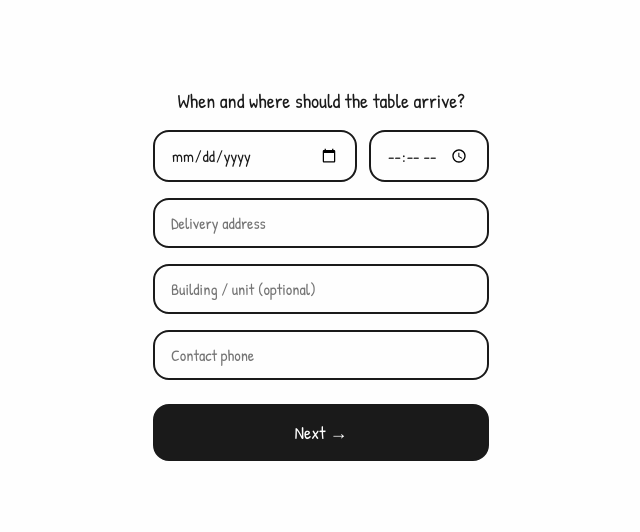
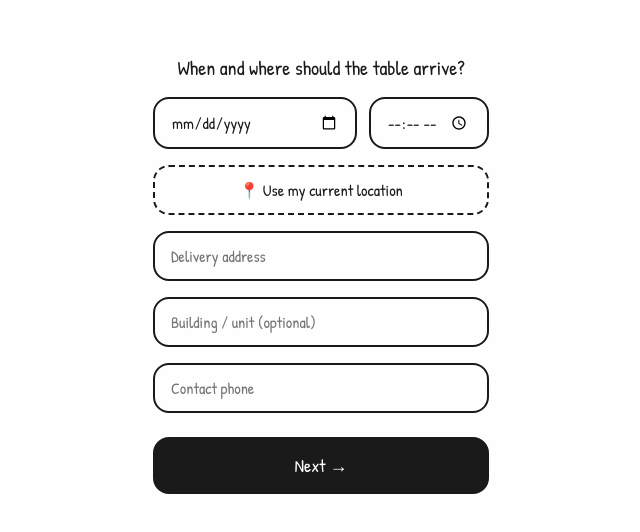
Before and after one commit to IOOIIOU17/billtable-customer-web, a React (Vite) app: page /time in a window 1280 px wide. Shown: the part 126-658 px from the top of the page, without its empty margins (319-959 px from the left). Built offline with nearby package versions, Linux system fonts and the light colour scheme.

Commit message:
Add geolocation capture and send lat/lng with order

```diff
--- a/src/screens/AiMatching.jsx
+++ b/src/screens/AiMatching.jsx
@@ -1,32 +1,14 @@
 import { useState, useEffect } from 'react';
 import { useNavigate } from 'react-router-dom';
 import useOrderStore from '../store/orderStore';
+import api from '../services/api';
 import aiMatchingDoodle from '../assets/ai-matching-doodle.png';
-
-const mockMatch = {
-  restaurant: {
-    id: 6,
-    name: 'Downy Thai Kitchen',
-    address: '123 Main St, Los Angeles, CA',
-    phone: '213-555-0101',
-  },
-  recommended_menus: [
-    { id: 1, name: 'Pad Thai', price: 14.99, image_url: null },
-    { id: 2, name: 'Green Curry', price: 15.99, image_url: null },
-    { id: 3, name: 'Spring Rolls', price: 8.99, image_url: null },
-    { id: 4, name: 'Fried Rice', price: 13.99, image_url: null },
-    { id: 5, name: 'Tom Yum Soup', price: 12.99, image_url: null },
-    { id: 6, name: 'Mango Sticky Rice', price: 7.99, image_url: null },
-    { id: 7, name: 'Satay Chicken', price: 11.99, image_url: null },
-    { id: 8, name: 'Papaya Salad', price: 9.99, image_url: null },
-  ],
-  estimated_total: 89.99,
-};
 
 export default function AiMatching() {
   const navigate = useNavigate();
   const store = useOrderStore();
   const [step, setStep] = useState(0);
+  const [error, setError] = useState('');
 
   const steps = [
     'Matching theme...',
@@ -41,11 +23,36 @@ export default function AiMatching() {
       setStep((s) => (s < steps.length - 1 ? s + 1 : s));
     }, 500);
 
+    const runMatching = async () => {
+      try {
+        const res = await api.post('/api/matching/find', {
+          latitude: store.latitude,
+          longitude: store.longitude,
+          cuisine_type: store.theme || null,
+          budget: store.budget || null,
+          guest_count: store.guestCount || 1,
+          allergies: store.allergies || [],
+          avoid_spicy: store.avoidSpicy || false,
+        });
+
+        const data = res.data;
+
+        if (data.count > 0) {
+          store.setMatchedRestaurant(data.matches[0]);
+          navigate('/result');
+        } else {
+          setError('ไม่พบร้านที่ตรงกับเงื่อนไข ลองปรับ budget หรือ theme ดูนะครับ');
+        }
+      } catch (err) {
+        console.error('Matching error:', err);
+        setError('เกิดข้อผิดพลาดในการค้นหาร้าน กรุณาลองใหม่');
+      }
+    };
+
     const timer = setTimeout(() => {
       clearInterval(interval);
-      store.setMatchedRestaurant(mockMatch);
-      navigate('/result');
-    }, 2500);
+      runMatching();
+    }, 2000);
 
     return () => {
       clearInterval(interval);
@@ -70,14 +77,39 @@ export default function AiMatching() {
       <p style={{ fontFamily: 'var(--font-logo)', fontSize: '28px', textAlign: 'center' }}>
         Bill AI is building your table.
       </p>
+
+      {!error && (
         <div style={{ display: 'flex', flexDirection: 'column', gap: '10px', width: '100%' }}>
           {steps.map((s, i) => (
             <div key={i} style={{ display: 'flex', alignItems: 'center', gap: '12px', opacity: i <= step ? 1 : 0.2, transition: 'opacity 0.4s' }}>
-            <span style={{ fontSize: '16px' }}>{i <= step ? '✓' : '○'}</span>
+              <span style={{ fontSize: '16px' }}>{i <= step ? '✓' : 'O'}</span>
               <span style={{ fontFamily: 'var(--font-body)', fontSize: '16px', color: 'var(--color-ink)' }}>{s}</span>
             </div>
           ))}
         </div>
+      )}
+
+      {error && (
+        <div style={{ display: 'flex', flexDirection: 'column', gap: '16px', width: '100%', alignItems: 'center' }}>
+          <p style={{ fontFamily: 'var(--font-body)', fontSize: '18px', textAlign: 'center' }}>{error}</p>
+          <button
+            onClick={() => navigate('/time')}
+            style={{
+              width: '100%',
+              background: 'var(--color-ink)',
+              color: 'var(--color-paper)',
+              border: '2px solid var(--color-ink)',
+              borderRadius: 'var(--radius)',
+              padding: '14px',
+              fontFamily: 'var(--font-body)',
+              fontSize: '18px',
+              cursor: 'pointer',
+            }}
+          >
+            ← Back
+          </button>
+        </div>
+      )}
     </div>
   );
 }
--- a/src/screens/Confirmation.jsx
+++ b/src/screens/Confirmation.jsx
@@ -15,6 +15,8 @@ export default function Confirmation() {
   const avoidSpicy = useOrderStore((s) => s.avoidSpicy);
   const deliveryTime = useOrderStore((s) => s.deliveryTime);
   const deliveryAddress = useOrderStore((s) => s.deliveryAddress);
+  const latitude = useOrderStore((s) => s.latitude);
+  const longitude = useOrderStore((s) => s.longitude);
 
   const steps = [
     'Order received',
@@ -47,6 +49,8 @@ export default function Confirmation() {
           avoidSpicy,
           deliveryTime,
           deliveryAddress,
+          latitude,
+          longitude,
         }, {
           headers: { Authorization: `Bearer ${token}` }
         });
--- a/src/screens/TimeLocation.jsx
+++ b/src/screens/TimeLocation.jsx
@@ -6,11 +6,16 @@ export default function TimeLocation() {
   const navigate = useNavigate();
   const setDeliveryTime = useOrderStore((s) => s.setDeliveryTime);
   const setDeliveryAddress = useOrderStore((s) => s.setDeliveryAddress);
+  const setLocation = useOrderStore((s) => s.setLocation);
+  const latitude = useOrderStore((s) => s.latitude);
+  const longitude = useOrderStore((s) => s.longitude);
+
   const [date, setDate] = useState('');
   const [time, setTime] = useState('');
   const [address, setAddress] = useState('');
   const [building, setBuilding] = useState('');
   const [phone, setPhone] = useState('');
+  const [locationStatus, setLocationStatus] = useState('');
 
   const inputStyle = {
     width: '100%',
@@ -22,6 +27,23 @@ export default function TimeLocation() {
     background: 'var(--color-paper)',
     color: 'var(--color-ink)',
     outline: 'none',
+  };
+
+  const handleUseLocation = () => {
+    if (!navigator.geolocation) {
+      setLocationStatus('เบราว์เซอร์นี้ไม่รองรับการหาตำแหน่ง');
+      return;
+    }
+    setLocationStatus('กำลังค้นหาตำแหน่ง...');
+    navigator.geolocation.getCurrentPosition(
+      (pos) => {
+        setLocation(pos.coords.latitude, pos.coords.longitude);
+        setLocationStatus('✓ ได้ตำแหน่งปัจจุบันแล้ว');
+      },
+      () => {
+        setLocationStatus('ไม่สามารถเข้าถึงตำแหน่งได้ กรุณากรอกที่อยู่เอง');
+      }
+    );
   };
 
   const handleNext = () => {
@@ -54,6 +76,35 @@ export default function TimeLocation() {
         <input style={{ ...inputStyle, width: '120px' }} type="time" value={time} onChange={(e) => setTime(e.target.value)} />
       </div>
 
+      <button
+        onClick={handleUseLocation}
+        style={{
+          width: '100%',
+          background: 'var(--color-paper)',
+          color: 'var(--color-ink)',
+          border: '2px dashed var(--color-ink)',
+          borderRadius: 'var(--radius)',
+          padding: '12px',
+          fontFamily: 'var(--font-body)',
+          fontSize: '16px',
+          cursor: 'pointer',
+        }}
+      >
+        📍 Use my current location
+      </button>
+
+      {locationStatus && (
+        <p style={{ fontFamily: 'var(--font-hint)', fontSize: '14px', textAlign: 'center', margin: 0 }}>
+          {locationStatus}
+        </p>
+      )}
+
+      {latitude && longitude && (
+        <p style={{ fontFamily: 'var(--font-hint)', fontSize: '12px', color: 'var(--color-pencil)', margin: 0 }}>
+          Lat: {latitude.toFixed(4)}, Lng: {longitude.toFixed(4)}
+        </p>
+      )}
+
       <input style={inputStyle} placeholder="Delivery address" value={address} onChange={(e) => setAddress(e.target.value)} />
       <input style={inputStyle} placeholder="Building / unit (optional)" value={building} onChange={(e) => setBuilding(e.target.value)} />
       <input style={inputStyle} placeholder="Contact phone" value={phone} onChange={(e) => setPhone(e.target.value)} />
--- a/src/store/orderStore.js
+++ b/src/store/orderStore.js
@@ -11,6 +11,8 @@ const useOrderStore = create((set) => ({
   deliveryAddress: '',
   communityType: '',
   matchedRestaurant: null,
+  latitude: null,
+  longitude: null,
 
   setTheme: (v) => set({ theme: v }),
   setGuestCount: (v) => set({ guestCount: v }),
@@ -22,11 +24,14 @@ const useOrderStore = create((set) => ({
   setDeliveryAddress: (v) => set({ deliveryAddress: v }),
   setCommunityType: (v) => set({ communityType: v }),
   setMatchedRestaurant: (v) => set({ matchedRestaurant: v }),
+  setLocation: (lat, lng) => set({ latitude: lat, longitude: lng }),
+
   reset: () => set({
     theme: '', guestCount: 0, budget: 0,
     allergies: [], avoidSpicy: false, selectedMenus: [],
     deliveryTime: '', deliveryAddress: '',
     communityType: '', matchedRestaurant: null,
+    latitude: null, longitude: null,
   }),
 }));
 
```
Lines whose indentation alone changed are shown as unchanged.
